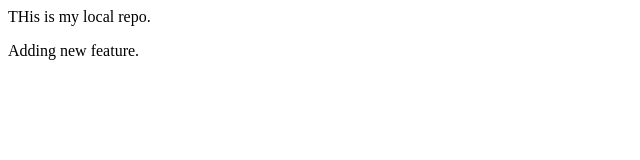
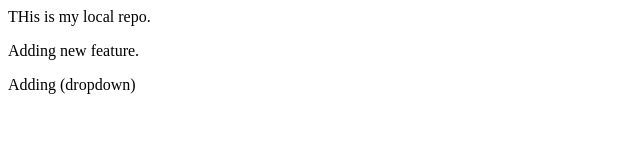
Before and after one commit to vishnuravi25/localrepo, a plain HTML site: page index.html in a window 1280 px wide. Shown: the whole page, without its empty margins (0-640 px from the left). Drawn offline with Linux system fonts and the light colour scheme.

Commit message:
Adding dropdown

```diff
--- a/index.html
+++ b/index.html
@@ -1,2 +1,3 @@
 <p>THis is my local repo.</p>
 <p>Adding new feature.</p>
+<p>Adding (dropdown)</p>
```
